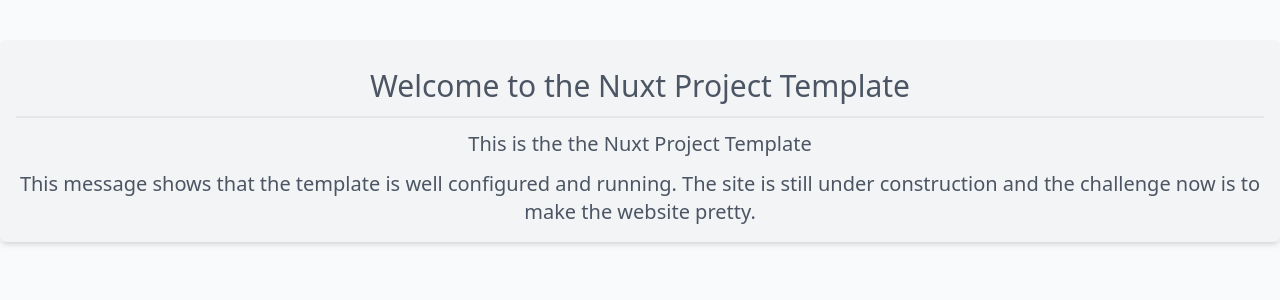
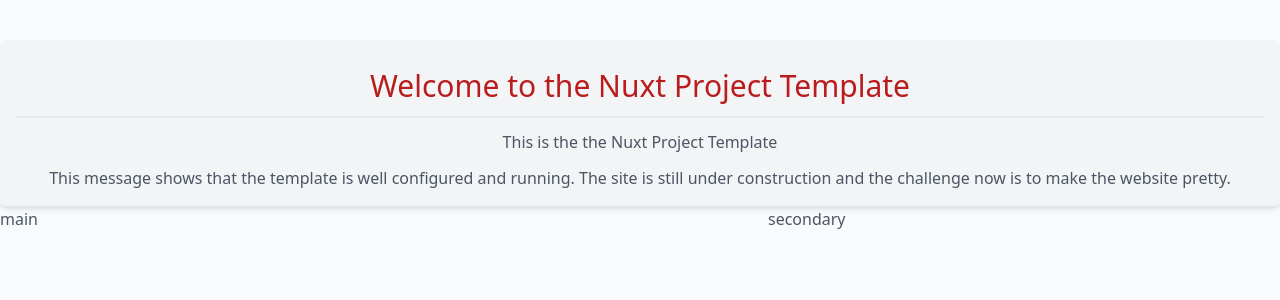
Before and after one commit to llihak/starter-nuxt-tailwind, a Nuxt app: page / in a window 1280 px wide. Shown: the top 300 px of the page. Built offline with nearby package versions, Linux system fonts and the light colour scheme.

Commit message:
after install, run dev, overview component

```diff
--- /dev/null
+++ b/components/Overview.vue
@@ -0,0 +1,15 @@
+<template>
+  <div class="Overview flex flex-col md:flex-row">
+    <div class="main w-3/5">main</div>
+    <div class="secondary w-2/5">secondary</div>
+  </div>
+</template>
+
+<script>
+export default {
+
+}
+</script>
+
+<style>
+</style>
--- a/pages/index.vue
+++ b/pages/index.vue
@@ -1,8 +1,10 @@
 <template>
-	<div class="container mx-auto mt-10 text-xl text-center text-gray-600">
-		<div class="flex flex-col items-center justify-center w-full bg-gray-100 rounded-md shadow-md">
+	<div class="container mx-4 sm:mx-auto ">
+		<div
+			class="flex flex-col items-center justify-center w-full mt-10  bg-gray-100 rounded-md shadow-md  text-center text-gray-600"
+		>
 			<div class="flex flex-col justify-start w-full p-4">
-				<h1 class="py-3 text-3xl border-b-2 font-montserrat">Welcome to the Nuxt Project Template</h1>
+				<h1 class="py-3 text-3xl border-b-2 font-montserrat text-red-700">Welcome to the Nuxt Project Template</h1>
 				<p class="py-3">This is the the Nuxt Project Template</p>
 				<p>
 					This message shows that the template is well configured and running. The site is still under construction and
@@ -10,11 +12,17 @@
 				</p>
 			</div>
 		</div>
+
+		<hr>
+
+		<Overview></Overview>
 	</div>
 </template>
 
 <script>
+import Overview from '~/components/Overview.vue';
 export default {
-	name: 'Index',
+	name: "Index",
+	components: { Overview }
 };
 </script>
```
